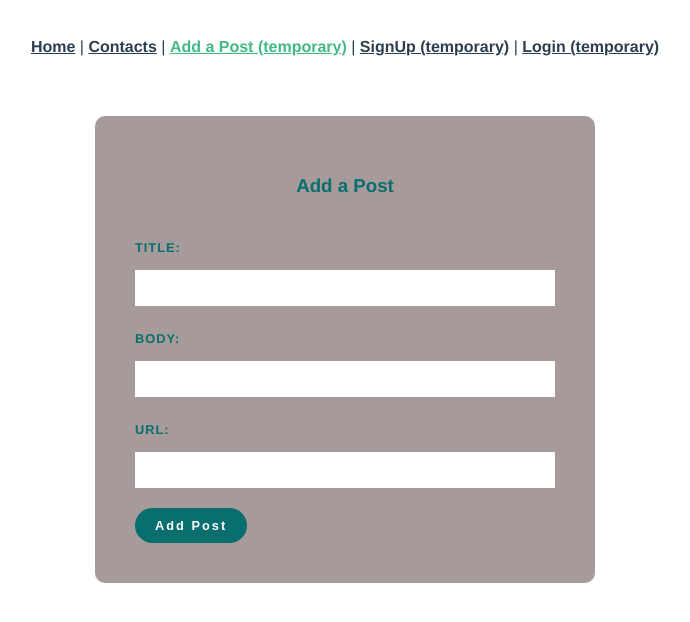
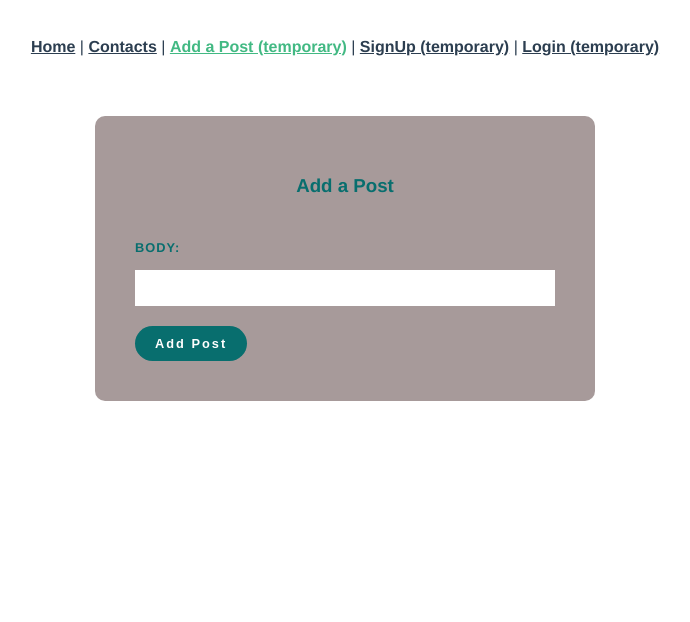
Before and after one commit to Marcusksi/WADHomework4, a Vue app: page /api/addpost in a window 1280 px wide. Shown: the top 622 px of the page, without its empty margins (295-985 px from the left). Built offline with nearby package versions, Linux system fonts and the light colour scheme.

Commit message:
posts now contain only the body and date. Adding and changing modified accordingly

```diff
--- a/src/views/APost.vue
+++ b/src/views/APost.vue
@@ -2,12 +2,8 @@
   <div class="A Post">
     <div id="form">
       <h3>A Post</h3>
-      <label for="title">Title: </label>
-      <input name="type" type="text" id="title" required v-model="post.title" />
       <label for="body">Body: </label>
       <input name="body" type="text" id="body" required v-model="post.body" />
-      <label for="url">Url: </label>
-      <input name="url" type="text" id="url" required v-model="post.urllink" />
     </div>
     <div class="container">
       <button @click="updatePost" class="updatePost">Update Post</button>
@@ -24,9 +20,8 @@ export default {
     return {
       post: {
         id: "",
-        title: "",
+        date: "",
         body: "",
-        urllink: "",
       },
     };
   },
--- a/src/views/AddPost.vue
+++ b/src/views/AddPost.vue
@@ -1,12 +1,8 @@
 <template>
   <div class="form">
     <h3>Add a Post</h3>
-    <label for="title">Title: </label>
-    <input name="title" type="text" id="title" required v-model="post.title" />
     <label for="body">Body: </label>
     <input name="body" type="text" id="body" required v-model="post.body" />
-    <label for="urllink">Url: </label>
-    <input name="urllink"  type="text" id="urllink" required v-model="post.urllink"/>
     <button @click="addPost" class="addPost">Add Post</button>
   </div>
 </template>
@@ -17,18 +13,17 @@ export default {
   data() {
     return {
       post: {
-        title: "",
+        date: "",
         body: "",
-        urllink: "",
       },
     };
   },
   methods: {
     addPost() {
+      let dateParts = new Date().toDateString().split(" ");
       var data = {
-        title: this.post.title,
+        date: dateParts[1] + ' ' + dateParts[2] + ', ' + dateParts[3],
         body: this.post.body,
-        urllink: this.post.urllink,
       };
       fetch("http://localhost:3000/api/posts", {
         method: "POST",
--- a/src/views/AllPosts.vue
+++ b/src/views/AllPosts.vue
@@ -8,9 +8,8 @@
       <ul>
         <div class="item" v-for="post in posts" :key="post.id">
             <a class= 'singlepost' :href="'/api/apost/' + post.id">
-            <span class="title"> <b>Title:</b> {{ post.title }}  </span><br />
+            <span class="date"> <b>Date:</b> {{ post.date }}  </span><br />
             <span class="body"> <b>Body:</b> {{ post.body }} </span> <br />
-            <span class="url"> <b>Url:</b> {{ post.urllink }} </span> <br />
           </a>
         </div>
       </ul>
```
Also changed, not shown: 2 other files (tests, documents, lock files or other folders).
